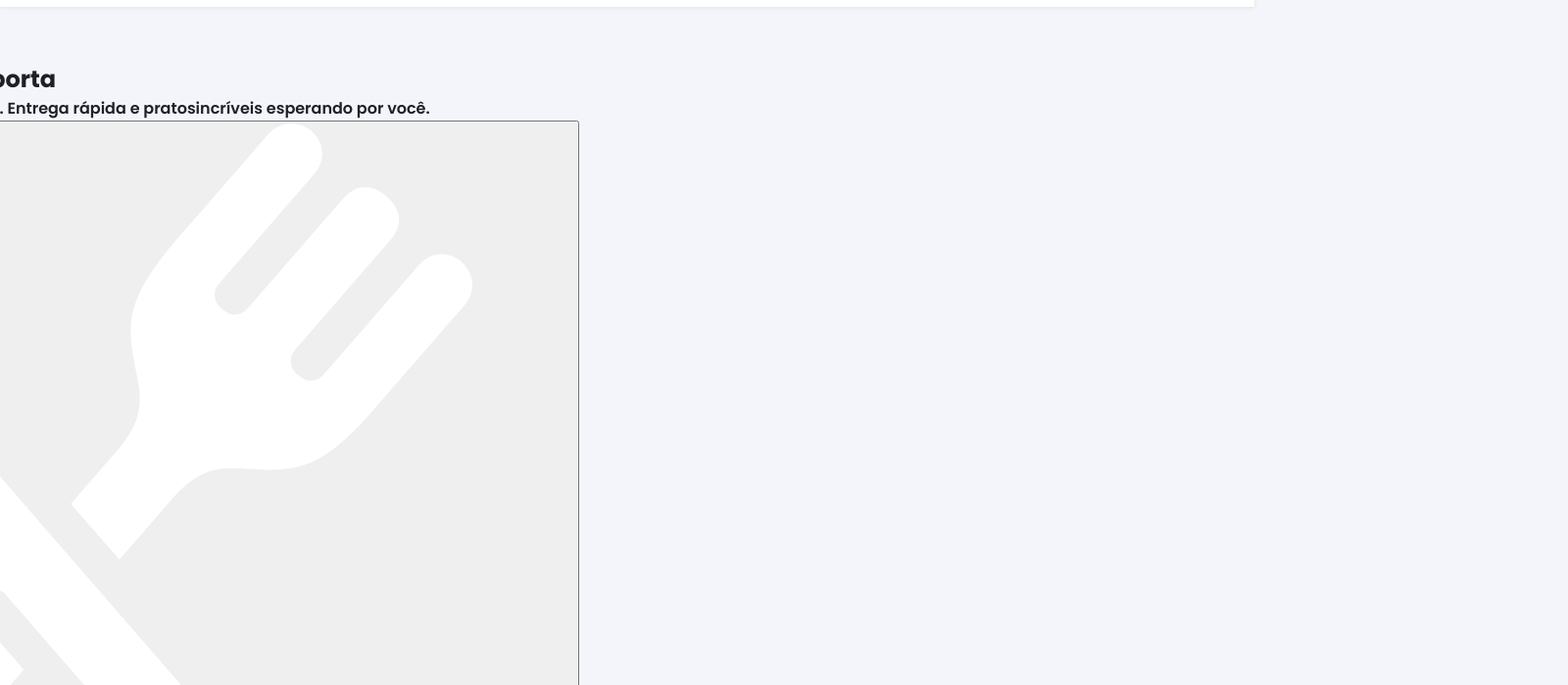
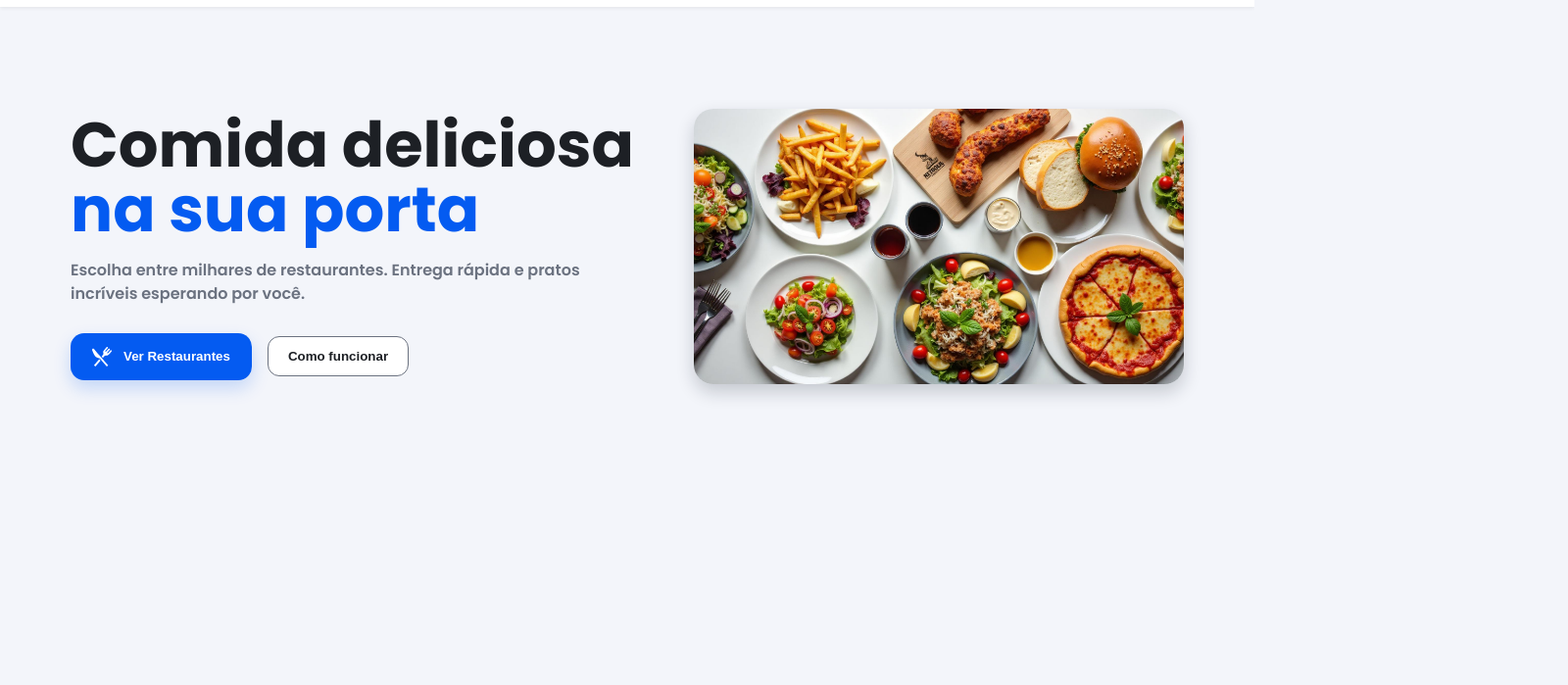
Before and after one commit to heitornsette/FoodExpress, a plain HTML site: page html/home.html in a window 1280 px wide. Shown: the part 57-756 px from the top of the page at 98% size, 1600 px wide, since content can reach past the window. Drawn offline with Linux system fonts and the light colour scheme.

Commit message:
Finished hero

```diff
--- a/css/home.css
+++ b/css/home.css
@@ -7,6 +7,7 @@
 :root {
     --color-azul: #045BF1;
     --color-azul-claro: #E6EFFF;
+    --color-azul-escuro: #0033a1;
     --color-base: #ffffff;
     --color-fundo: #F3F5FA;
     --color-texto: #1D2025;
@@ -148,7 +149,7 @@ header {
 }
 
 .login button:hover {
-    background-color: #0033a1;
+    background-color: var(--color-azul-escuro);
     transform: scale(1.04);
 }
 
@@ -163,7 +164,7 @@ header {
             width: 22px;
             height: 22px;
             cursor: pointer;
-            transition: filter 0.3s ease;
+            transition: transform 0.3s ease;
         }
     }
 }
@@ -182,6 +183,101 @@ header {
     justify-content: center;
 
     & .hero-card {
+        width: min(1150px, 96%);
+        border-radius: 24px;
+        display: flex;
+        gap: 48px;
+        padding: 48px;
+        align-items: center;
+        overflow: hidden;
 
+        & .texto-hero {
+            flex: 1 1 52%;
+            max-width: 55%;
+
+            & h2 {
+                font-size: 64px;
+                line-height: 1.02;
+                font-weight: 700;
+                color: var(--color-texto);
+                margin-bottom: 18px;
+
+                & span {
+                    display: block;
+                    color: var(--color-azul);
+                }
+            }
+
+            & p {
+                color: var(--color-texto2);
+                margin-bottom: 28px;
+                line-height: 1.5;
+            }
+
+            & .hero-btns {
+                display: flex;
+                gap: 16px;
+                align-items: center;
+
+                & .btn-primario {
+                    display: flex;
+                    align-items: center;
+                    gap: 12px;
+                    background-color: var(--color-azul);
+                    color: #fff;
+                    border: none;
+                    padding: 14px 22px;
+                    border-radius: 14px;
+                    font-weight: 600;
+                    cursor: pointer;
+                    box-shadow: 0 8px 18px rgba(4, 91, 241, 0.2);
+                    transition: transform 0.4s ease, background 0.4s ease;
+
+                    & img {
+                        width: 20px;
+                        height: 20px;
+                    }
+
+                    &:hover {
+                        transform: scale(1.04);
+                        background-color: var(--color-azul-escuro);
+                        box-shadow: 0 12px 24px rgba(4, 91, 241, 0.2);
+                    }
+                }
+
+                & .btn-secundario {
+                    background: #fff;
+                    color: var(--color-texto);
+                    border: 1px solid #6B7280;
+                    padding: 12px 20px;
+                    border-radius: 12px;
+                    cursor: pointer;
+                    font-weight: 600;
+                    transition: transform 0.4s ease, box-shadow 0.4s ease;
+
+                    &:hover {
+                        transform: scale(1.04);
+                        box-shadow: 0 8px 18px rgba(16, 24, 40, 0.2);
+                    }
+                }
+            }
+        }
+
+        & .imagem-hero-container {
+            flex: 0 0 44%;
+            display: flex;
+            justify-content: flex-end;
+            align-items: center;
+
+            & .imagem-hero {
+                width: 100%;
+                max-width: 620px;
+                border-radius: 20px;
+                object-fit: cover;
+                display: block;
+                box-shadow: 0 8px 18px rgba(16, 24, 40, 0.2);
+            }
+        }
     }
+
 }
--- a/html/home.html
+++ b/html/home.html
@@ -51,7 +51,7 @@
             <div class="hero-card">
                 <div class="texto-hero">
                     <h2>Comida deliciosa <span>na sua porta</span></h2>
-                    <p>Escolha entre milhares de restaurantes. Entrega rápida e pratosincríveis esperando por você.</p>
+                    <p>Escolha entre milhares de restaurantes. Entrega rápida e pratos incríveis esperando por você.</p>
 
                     <div class="hero-btns">
                         <button class="btn-primario">
@@ -68,6 +68,10 @@
                 </div>
             </div>
         </section>
+
+        <section class="">
+
+        </section>
     </main>
 
 </body>
```
